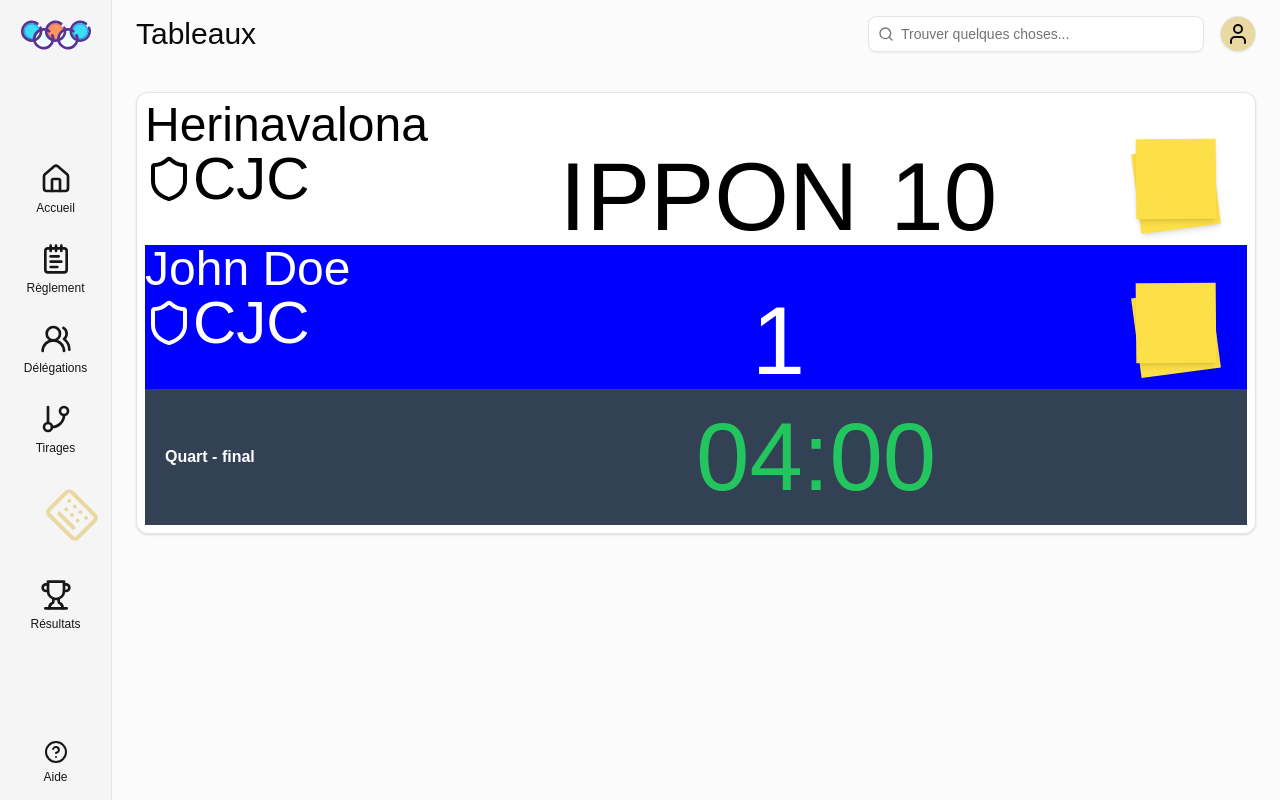
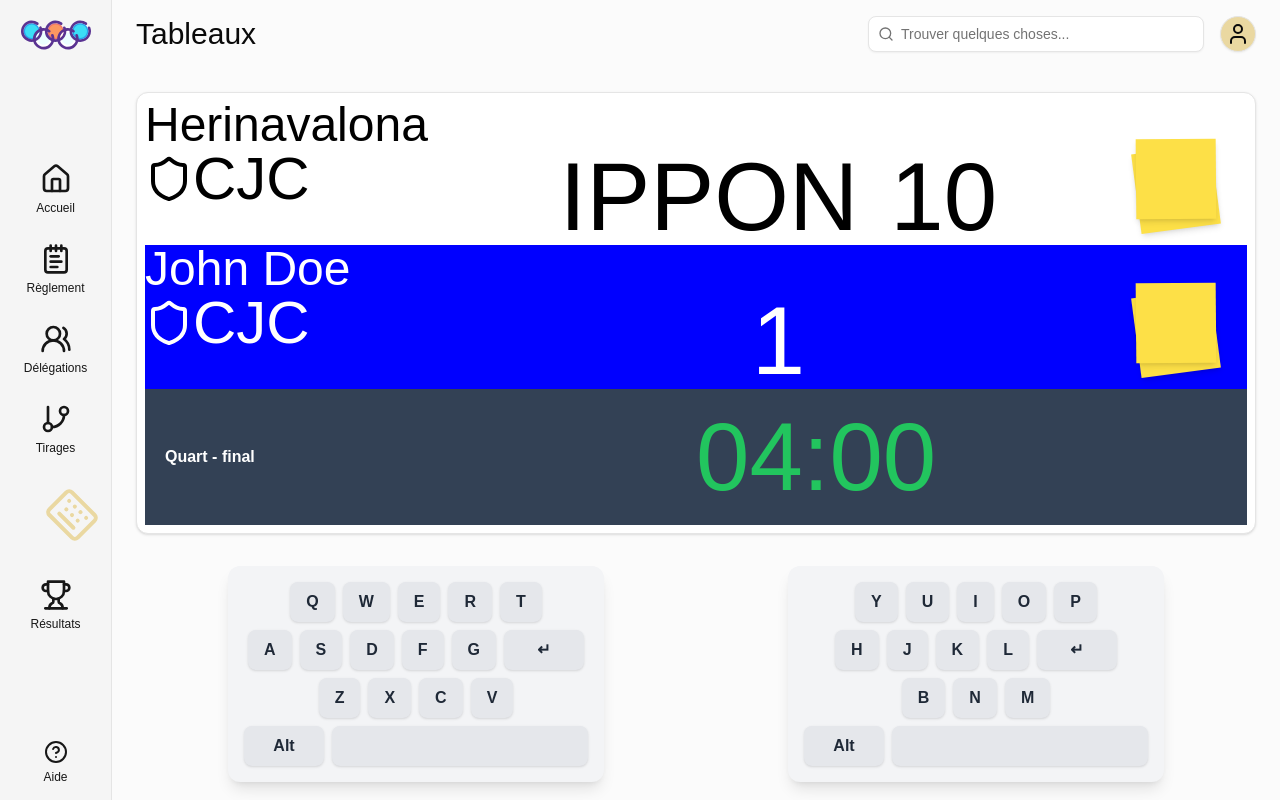
Before and after one commit to hernaval/jdraw, a Next.js app: page /competition/1/board/match/referee-control-panel in a window 1280 px wide. Built offline with nearby package versions, Linux system fonts and the light colour scheme.

Commit message:
HER-65 create keyboard layout for controlling

```diff
--- a/app/competition/[name]/board/match/referee-control-panel/(panel)/MatchPanel.tsx
+++ b/app/competition/[name]/board/match/referee-control-panel/(panel)/MatchPanel.tsx
@@ -1,15 +1,21 @@
-import React from 'react'
+'use client'
+import useTimer from '@/hooks/use-timer'
+import { formatTimeAs } from '@/lib/date'
+import React, { useEffect } from 'react'
 
 interface MatchPanelProps {
   roundName: string
 }
 const MatchPanel: React.FC<MatchPanelProps> = ({ roundName }) => {
+  const { timeLeft, startTime, stopTime, isPaused } = useTimer(4 * 60) // 4 minutes
   return (
     <div className='flex bg-slate-700 p-5 items-center'>
       <div className='flex-1'>
         <p className='text-white font-bold text-md'>{roundName}</p>
       </div>
-      <div className='text-green-500 flex-1 text-8xl'>04:00</div>
+      <div className='text-green-500 flex-1 text-8xl'>
+        {formatTimeAs(timeLeft)}
+      </div>
     </div>
   )
 }
--- a/app/competition/[name]/board/match/referee-control-panel/page.tsx
+++ b/app/competition/[name]/board/match/referee-control-panel/page.tsx
@@ -2,6 +2,7 @@ import { Scoreboard } from '@/types/model/Scoreboard'
 import AthletPanel from './(panel)/AthletPanel'
 import MatchPanel from './(panel)/MatchPanel'
 import { Card } from '@/components/ui/card'
+import Keyboard from '@/components/block/Keyboard'
 
 const scoring: Scoreboard = {
   whitePlayer: {
@@ -28,8 +29,20 @@ const scoring: Scoreboard = {
   },
 }
 
+const whiteKeyboardLayout = [
+  ['Q', 'W', 'E', 'R', 'T'],
+  ['A', 'S', 'D', 'F', 'G'],
+  ['Z', 'X', 'C', 'V'],
+]
+const blueKeyboardLayout = [
+  ['Y', 'U', 'I', 'O', 'P'],
+  ['H', 'J', 'K', 'L'],
+  ['B', 'N', 'M'],
+]
+
 const RefereeControlPanel = () => {
   return (
+    <div className=''>
       <Card className='w-full p-2'>
         <AthletPanel
           bgColor='white'
@@ -43,6 +56,11 @@ const RefereeControlPanel = () => {
         />
         <MatchPanel roundName='Quart - final' />
       </Card>
+      <div className='flex mt-8'>
+        <Keyboard layout={whiteKeyboardLayout} />
+        <Keyboard layout={blueKeyboardLayout} />
+      </div>
+    </div>
   )
 }
 
--- /dev/null
+++ b/components/block/Keyboard.tsx
@@ -0,0 +1,59 @@
+'use client'
+
+import React from 'react'
+import { cn } from '@/lib/utils'
+const specialKeys = {
+  Enter: { width: 'w-20', text: '↵' },
+  Space: { width: 'w-64', text: '' },
+}
+
+interface KeyProps {
+  children: React.ReactNode
+  className?: string
+  isSpace?: boolean
+}
+
+const Key: React.FC<KeyProps> = ({ children, className, isSpace = false }) => (
+  <button
+    className={cn(
+      'bg-gray-200 text-gray-800 font-semibold py-2 px-4 rounded-lg shadow',
+      'transition-all duration-200 ease-in-out',
+      'hover:bg-gray-300 hover:shadow-md hover:-translate-y-0.5',
+      'focus:outline-none focus:ring-2 focus:ring-gray-400 focus:ring-opacity-50',
+      isSpace && 'relative',
+      className
+    )}>
+    {children}
+  </button>
+)
+
+interface KeyboardProps {
+  layout: string[][]
+}
+const Keyboard: React.FC<KeyboardProps> = ({ layout }) => {
+  return (
+    <div className='max-w-4xl mx-auto p-4 bg-gray-100 rounded-xl shadow-lg'>
+      <div className='space-y-2'>
+        {layout.map((row, rowIndex) => (
+          <div key={rowIndex} className='flex justify-center space-x-2'>
+            {row.map(key => (
+              <Key key={key}>{key}</Key>
+            ))}
+            {rowIndex === 1 && (
+              <Key className={specialKeys.Enter.width}>
+                {specialKeys.Enter.text}
+              </Key>
+            )}
+          </div>
+        ))}
+        <div className='flex justify-center space-x-2 mt-8'>
+          <Key className='w-20'>Alt</Key>
+          <Key className={specialKeys.Space.width} isSpace={true}>
+            {specialKeys.Space.text}
+          </Key>
+        </div>
+      </div>
+    </div>
+  )
+}
+export default Keyboard
--- a/components/block/countdown-timer.tsx
+++ b/components/block/countdown-timer.tsx
@@ -9,7 +9,9 @@ const CountdownTimer: React.FC<TimerProps> = ({ starting, onComplete }) => {
 
   useEffect(() => {
     if (timeLeft > 0) {
-      const timer = setTimeout(() => setTimeLeft(timeLeft - 1), 1000)
+      const timer = setTimeout(() => {
+        setTimeLeft(timeLeft - 1)
+      }, 1000)
 
       return () => clearTimeout(timer) // Cleanup on unmount
     }
--- /dev/null
+++ b/hooks/use-timer.ts
@@ -0,0 +1,36 @@
+import { useCallback, useEffect, useRef, useState } from 'react'
+
+const useTimer = (initialTime: number) => {
+  const [timeLeft, setTimeLeft] = useState(initialTime) // Starting at 10 seconds
+  const [isPaused, setIsPaused] = useState<boolean>(false)
+
+  let intval: any = null
+  const startTime = useCallback(() => {
+    if (intval || isPaused) return
+    setIsPaused(false)
+    intval = setInterval(() => {
+      setTimeLeft(prevTime => {
+        if (prevTime <= 0) {
+          stopTime()
+          return 0
+        }
+        return prevTime - 1
+      })
+    }, 1000)
+  }, [timeLeft, isPaused])
+
+  const stopTime = () => {
+    clearInterval(intval)
+    intval = null
+    setIsPaused(true)
+  }
+  useEffect(() => {
+    if (timeLeft == 0) stopTime()
+    return () => {
+      stopTime()
+    }
+  }, [])
+
+  return { timeLeft, isPaused, startTime, stopTime }
+}
+export default useTimer
--- a/lib/date.ts
+++ b/lib/date.ts
@@ -3,3 +3,13 @@ import { format } from 'date-fns'
 export function formatDateAs(date: Date | string, pattern: string) {
   return format(date, pattern)
 }
+
+export function formatTimeAs(second: number): string {
+  const minutes = Math.floor(second / 60)
+  const ss = second % 60
+
+  const fomrattedMinutes = String(minutes).padStart(2, '0')
+  const fomrattedSeconds = String(ss).padStart(2, '0')
+
+  return `${fomrattedMinutes}:${fomrattedSeconds}`
+}
```
Lines whose indentation alone changed are shown as unchanged.
